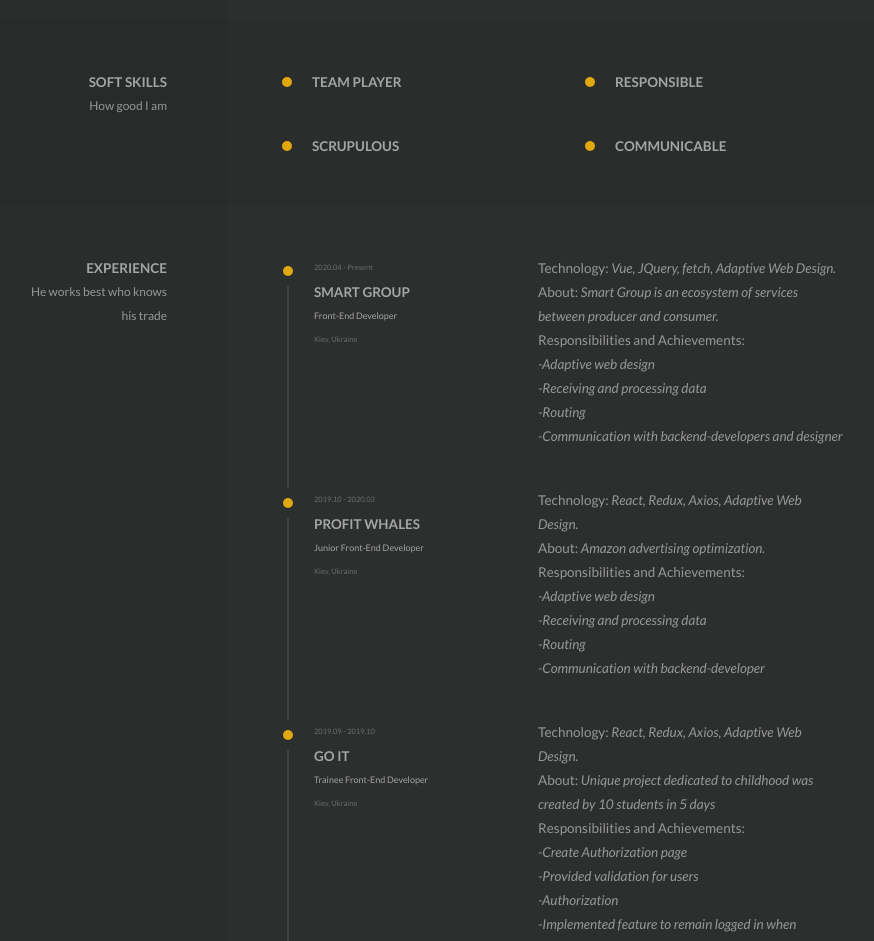
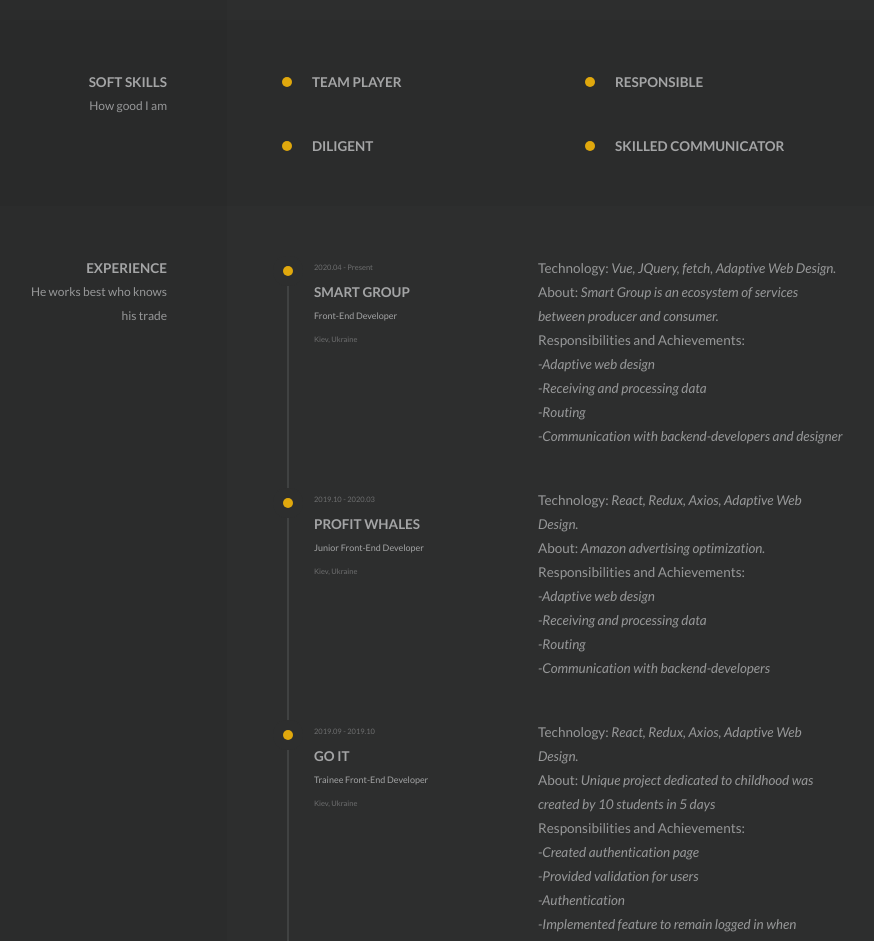
Before and after one commit to Kh-Ol-An/cv, a Vue app: page / in a window 1280 px wide. Shown: the part 1460-2401 px from the top of the page, without its empty margins (237-1111 px from the left). Built offline with nearby package versions, Linux system fonts and the light colour scheme.

Commit message:
Fixed some english word; changed ava

```diff
--- a/src/components/Experience.vue
+++ b/src/components/Experience.vue
@@ -133,20 +133,20 @@ export default {
     computed: {
         ...mapGetters(["getContentLang"]),
     },
-    mounted() {
-        window.addEventListener('scroll', () => {
-
-            if (this.lastScrollTop > this.top) {
-                console.log('top');
-            } else if (this.lastScrollTop < this.top) {
-                console.log('down');
-            }
-            this.lastScrollTop = this.top;
-            console.log("mark", this.top)
-            // console.log(this.$refs.testRef.getBoundingClientRect().y)
-            // console.log(window.innerHeight / 2)
-        });
-    }
+    // mounted() {
+    //     window.addEventListener('scroll', () => {
+    //
+    //         if (this.lastScrollTop > this.top) {
+    //             console.log('top');
+    //         } else if (this.lastScrollTop < this.top) {
+    //             console.log('down');
+    //         }
+    //         this.lastScrollTop = this.top;
+    //         console.log("mark", this.top)
+    //         // console.log(this.$refs.testRef.getBoundingClientRect().y)
+    //         // console.log(window.innerHeight / 2)
+    //     });
+    // }
 //    https://learn.javascript.ru/coordinates
 }
 </script>
--- a/src/components/Header.vue
+++ b/src/components/Header.vue
@@ -1,5 +1,5 @@
 <template>
-    <header class='header section' ref="header">
+    <header class='header section'>
         <div class='container'>
             <div class='header__naming naming'>
                 <div class='header__naming-ava' ref="ava">
@@ -243,7 +243,7 @@ export default {
 
             img {
                 object-fit: cover;
-                filter: grayscale(100%);
+                //filter: grayscale(100%);
             }
         }
     }
--- a/src/content/en.json
+++ b/src/content/en.json
@@ -17,8 +17,8 @@
   "softSkillsText": "How good I am",
   "softSkillsTeamPlayer": "Team player",
   "softSkillsResponsible": "Responsible",
-  "softSkillsScrupulous": "Scrupulous",
-  "softSkillsCommunicable": "Communicable",
+  "softSkillsScrupulous": "Diligent",
+  "softSkillsCommunicable": "Skilled communicator",
 
   "experience": "Experience",
   "experienceText": "He works best who knows his trade",
@@ -39,13 +39,13 @@
   "experienceResponsibilitiesProfitWhales1": "-Adaptive web design",
   "experienceResponsibilitiesProfitWhales2": "-Receiving and processing data",
   "experienceResponsibilitiesProfitWhales3": "-Routing",
-  "experienceResponsibilitiesProfitWhales4": "-Communication with backend-developer",
+  "experienceResponsibilitiesProfitWhales4": "-Communication with backend-developers",
   "experienceProfessionGoIT": "Trainee Front-End Developer",
   "experienceTechnologyGoIT": "React, Redux, Axios, Adaptive Web Design.",
   "experienceAboutGoIT": "Unique project dedicated to childhood was created by 10 students in 5 days",
-  "experienceResponsibilitiesGoIT1": "-Create Authorization page",
+  "experienceResponsibilitiesGoIT1": "-Created authentication page",
   "experienceResponsibilitiesGoIT2": "-Provided validation for users",
-  "experienceResponsibilitiesGoIT3": "-Authorization",
+  "experienceResponsibilitiesGoIT3": "-Authentication",
   "experienceResponsibilitiesGoIT4": "-Implemented feature to remain logged in when reloading the page",
   "experienceResponsibilitiesGoIT5": "-Communication with backend-developers",
   "experienceResponsibilitiesGoIT6": "-Was a temporary Team Lead",
@@ -60,7 +60,7 @@
   "educationSpecialist": "Specialist, Finance",
   "educationPoltava": "Poltava, Ukraine",
   "educationInstitute1": "-Participation in student seminars, conferences",
-  "educationInstitute2": "-Helping teachers organize lectures",
+  "educationInstitute2": "-Assisted teachers in organizing lectures",
   "educationInstitute3": "-High academic performance",
 
   "portfolio": "Portfolio",
```
Also changed, not shown: src/assets/images/ava.jpg.
